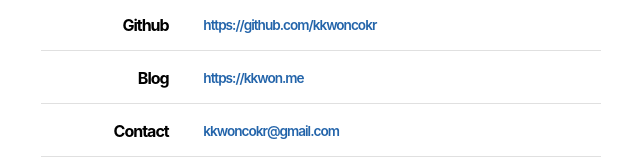
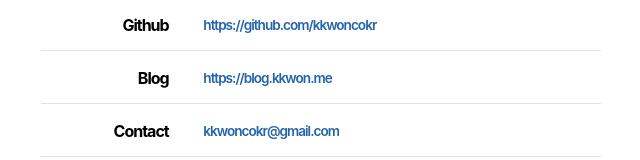
Before and after one commit to kkwondev/blog-frontend-v1, a React (Create React App) app: page /about in a window 1280 px wide. Shown: the part 374-534 px from the top of the page, without its empty margins (319-959 px from the left). Built offline with nearby package versions, Linux system fonts and the light colour scheme; what quill-image-uploader would draw is missing.

Commit message:
UPDATE : blog src

```diff
--- a/src/components/about/Intro.js
+++ b/src/components/about/Intro.js
@@ -150,7 +150,7 @@ const Intro = () => {
               <strong>Blog</strong>
             </td>
             <td align="center">
-              <a href="https://kkwon.me">https://kkwon.me</a>
+              <a href="https://blog.kkwon.me">https://blog.kkwon.me</a>
             </td>
           </tr>
           <tr>
```
